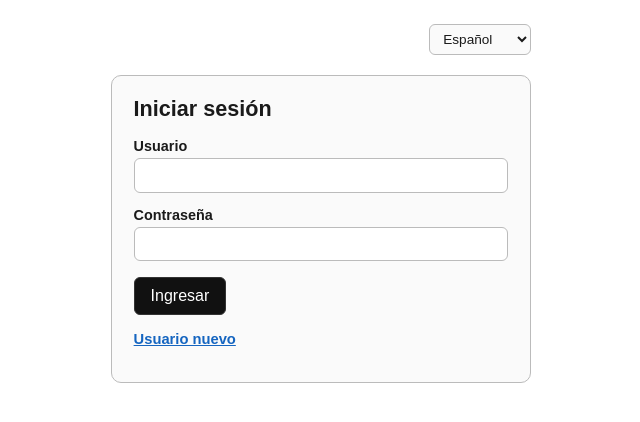
After one commit to lucastissera/analisismiscomprobantes, a Flask app: page /login in a window 1280 px wide. The commit adds this page. Shown: the top 422 px of the page, without its empty margins (319-959 px from the left). Run offline with Flask 3, Linux system fonts and the light colour scheme.

Commit message:
Creo login

```diff
--- a/app.py
+++ b/app.py
@@ -1,5 +1,7 @@
 import io
 import os
+import time
+from datetime import timedelta
 from pathlib import Path
 from uuid import uuid4
 
@@ -10,6 +12,7 @@ if os.environ.get("RENDER", "").strip().lower() not in ("true", "1", "yes"):
 
 from flask import Flask, redirect, render_template, request, send_file, session, url_for
 
+from auth import verify_credentials, whatsapp_new_user_url
 from cuit_en_arca import ArcaProcesoError, ejecutar_flujo_cuit_en_arca
 from i18n import (
     LANG_LABELS,
@@ -31,8 +34,52 @@ from sumar_imp_total import (
 
 app = Flask(__name__)
 app.secret_key = os.environ.get("SECRET_KEY", "dev-secret-cambiar-en-produccion")
+app.config["PERMANENT_SESSION_LIFETIME"] = timedelta(minutes=30)
+app.config["SESSION_REFRESH_EACH_REQUEST"] = True
 # download_id -> (bytes, nombre_archivo, mimetype)
 DESCARGAS: dict[str, tuple[bytes, str, str]] = {}
+
+# Inactividad: sin peticiones al servidor durante este tiempo → cerrar sesión.
+# Cada petición (refresco, nueva pestaña con la misma app, navegación) renueva el plazo.
+_SESSION_IDLE_SEC = 30 * 60
+
+
+def _safe_internal_path(target: str | None) -> str:
+    """Solo rutas relativas del mismo sitio (evita redirecciones abiertas)."""
+    if not target or not isinstance(target, str):
+        return url_for("index")
+    t = target.strip()
+    if t.startswith("/") and not t.startswith("//"):
+        return t
+    return url_for("index")
+
+
+@app.before_request
+def _session_idle_and_login():
+    if request.endpoint == "static" or (
+        request.path and request.path.startswith("/static")
+    ):
+        return None
+
+    now = time.time()
+    username = session.get("user")
+    if username:
+        last = session.get("last_activity")
+        if last is None:
+            session["last_activity"] = now
+            session.modified = True
+        elif (now - float(last)) > _SESSION_IDLE_SEC:
+            session.pop("user", None)
+            session.pop("last_activity", None)
+        else:
+            session["last_activity"] = now
+            session.modified = True
+
+    if request.endpoint in ("login", "set_lang", None):
+        return None
+    if session.get("user"):
+        return None
+    return redirect(url_for("login", next=request.path))
 
 
 def _entero_miles_punto(n: int) -> str:
@@ -83,6 +130,7 @@ def _inject_i18n():
     return {
         "t": t,
         "current_lang": lg,
+        "current_user": session.get("user"),
         "nombres_meses": MESES[lg],
         "langs": SUPPORTED_LANGS,
         "lang_labels": LANG_LABELS,
@@ -97,6 +145,41 @@ def set_lang(code: str):
     if isinstance(nxt, str) and nxt.startswith("/") and not nxt.startswith("//"):
         return redirect(nxt)
     return redirect(url_for("index"))
+
+
+@app.route("/login", methods=["GET", "POST"])
+def login():
+    if session.get("user"):
+        return redirect(_safe_internal_path(request.args.get("next")))
+    if request.method == "POST":
+        next_val = (request.form.get("next") or "").strip()
+        user = (request.form.get("usuario") or "").strip()
+        pwd = request.form.get("password") or ""
+        if verify_credentials(user, pwd):
+            session["user"] = user
+            session["last_activity"] = time.time()
+            session.permanent = True
+            session.modified = True
+            return redirect(_safe_internal_path(next_val or request.args.get("next")))
+        return render_template(
+            "login.html",
+            login_error=True,
+            next=next_val,
+            whatsapp_url=whatsapp_new_user_url(),
+        )
+    next_val = (request.args.get("next") or "").strip()
+    return render_template(
+        "login.html",
+        next=next_val,
+        whatsapp_url=whatsapp_new_user_url(),
+    )
+
+
+@app.get("/logout")
+def logout():
+    session.pop("user", None)
+    session.pop("last_activity", None)
+    return redirect(url_for("login"))
 
 MIME_XLSX = "application/vnd.openxmlformats-officedocument.spreadsheetml.sheet"
 
--- /dev/null
+++ b/auth.py
@@ -0,0 +1,46 @@
+"""Usuarios y contraseñas desde JSON (texto plano).
+
+- Por defecto: ``auth_users.json`` junto a este archivo (no versionar: ver ``.gitignore``).
+- En el servidor: definir la variable de entorno ``AUTH_USERS_PATH`` con la ruta absoluta
+  al JSON que solo exista en disco del host (o volumen), sin pasar por Git.
+
+Copiá ``auth_users.example.json`` → ``auth_users.json`` en cada entorno y editá usuarios/claves.
+"""
+
+from __future__ import annotations
+
+import json
+import os
+from pathlib import Path
+from urllib.parse import quote
+
+_AUTH_DIR = Path(__file__).resolve().parent
+_override = (os.environ.get("AUTH_USERS_PATH") or "").strip()
+AUTH_USERS_FILE = Path(_override) if _override else _AUTH_DIR / "auth_users.json"
+
+
+def load_users() -> dict[str, str]:
+    """Devuelve mapa usuario -> contraseña (texto plano, editable en el archivo)."""
+    if not AUTH_USERS_FILE.is_file():
+        return {}
+    try:
+        with open(AUTH_USERS_FILE, encoding="utf-8") as f:
+            data = json.load(f)
+    except (OSError, json.JSONDecodeError):
+        return {}
+    return dict(data.get("users") or {})
+
+
+def verify_credentials(username: str, password: str) -> bool:
+    users = load_users()
+    u = (username or "").strip()
+    if not u or password is None:
+        return False
+    return users.get(u) == password
+
+
+def whatsapp_new_user_url() -> str:
+    msg = (
+        "Buen día! Quiero generar mi usuario para el sistema Análisis Mis Comprobantes"
+    )
+    return f"https://wa.me/5493513132914?text={quote(msg)}"
--- /dev/null
+++ b/auth_users.example.json
@@ -0,0 +1,5 @@
+{
+  "users": {
+    "admin": "definir_clave_segura_aqui"
+  }
+}
--- /dev/null
+++ b/templates/login.html
@@ -0,0 +1,188 @@
+<!doctype html>
+<html lang="{{ current_lang }}">
+  <head>
+    <meta charset="UTF-8" />
+    <meta name="viewport" content="width=device-width, initial-scale=1.0" />
+    <title>{{ t('login_page_title') }}</title>
+    <script>
+      (function () {
+        try {
+          if (localStorage.getItem("tema") === "oscuro") {
+            document.documentElement.classList.add("modo-oscuro");
+          }
+        } catch (e) {}
+      })();
+    </script>
+    <style>
+      :root {
+        --bg-body: #ffffff;
+        --bg-panel: #fafafa;
+        --text-primary: #1a1a1a;
+        --text-muted: #444;
+        --border: #bbb;
+        --color-error: #b00020;
+        --color-link: #1565c0;
+        --btn-bg: #111;
+        --btn-text: #fff;
+        --btn-border: #333;
+      }
+      html.modo-oscuro {
+        color-scheme: dark;
+        --bg-body: #0f1014;
+        --bg-panel: #1a1c22;
+        --text-primary: #eceef3;
+        --text-muted: #aeb4c0;
+        --border: #3d424d;
+        --color-error: #ff8a95;
+        --color-link: #8ab4ff;
+        --btn-bg: #3d7dd9;
+        --btn-text: #0c1118;
+        --btn-border: #5b93e8;
+      }
+      body {
+        font-family: Arial, sans-serif;
+        margin: clamp(0.75rem, 2vw, 1.5rem);
+        background: var(--bg-body);
+        color: var(--text-primary);
+      }
+      a {
+        color: var(--color-link);
+      }
+      .pagina {
+        max-width: 420px;
+        margin: 0 auto;
+      }
+      .barra-superior {
+        display: flex;
+        flex-wrap: wrap;
+        justify-content: flex-end;
+        gap: 0.5rem;
+        margin-bottom: 1.25rem;
+      }
+      .select-idioma {
+        font-size: 0.85rem;
+        padding: 0.38rem 0.55rem;
+        border: 1px solid var(--border);
+        border-radius: 6px;
+        background: var(--bg-panel);
+        color: var(--text-primary);
+        cursor: pointer;
+      }
+      .login-card {
+        border: 1px solid var(--border);
+        border-radius: 10px;
+        padding: 1.25rem 1.35rem;
+        background: var(--bg-panel);
+      }
+      .login-card h1 {
+        margin: 0 0 1rem 0;
+        font-size: 1.35rem;
+      }
+      .login-field {
+        margin-bottom: 0.9rem;
+      }
+      .login-field label {
+        display: block;
+        margin-bottom: 0.25rem;
+        font-weight: bold;
+        font-size: 0.9rem;
+      }
+      .login-field input[type="text"],
+      .login-field input[type="password"] {
+        width: 100%;
+        padding: 0.45rem 0.5rem;
+        border: 1px solid var(--border);
+        border-radius: 6px;
+        font-size: 1rem;
+        box-sizing: border-box;
+        background: var(--bg-body);
+        color: var(--text-primary);
+      }
+      .login-actions {
+        margin-top: 1rem;
+      }
+      .login-actions button {
+        padding: 0.55rem 1rem;
+        border: 1px solid var(--btn-border);
+        background: var(--btn-bg);
+        color: var(--btn-text);
+        border-radius: 6px;
+        cursor: pointer;
+        font-size: 1rem;
+      }
+      .login-actions button:hover {
+        filter: brightness(1.08);
+      }
+      .error {
+        color: var(--color-error);
+        margin-bottom: 0.75rem;
+        font-size: 0.95rem;
+      }
+      .login-nuevo {
+        margin-top: 1rem;
+        font-size: 0.92rem;
+        color: var(--text-muted);
+      }
+      .login-nuevo a {
+        font-weight: bold;
+      }
+      .sr-only {
+        position: absolute;
+        width: 1px;
+        height: 1px;
+        padding: 0;
+        margin: -1px;
+        overflow: hidden;
+        clip: rect(0, 0, 0, 0);
+        white-space: nowrap;
+        border: 0;
+      }
+    </style>
+  </head>
+  <body>
+    <div class="pagina">
+      <div class="barra-superior">
+        <label for="select-idioma-login" class="sr-only">{{ t('lang_select_aria') }}</label>
+        <select
+          id="select-idioma-login"
+          class="select-idioma"
+          autocomplete="off"
+          onchange="location.href='/set-lang/'+encodeURIComponent(this.value)+'?next='+encodeURIComponent('/login'+window.location.search);"
+        >
+          {% for code in langs %}
+          <option value="{{ code }}" {% if code == current_lang %}selected{% endif %}>{{ lang_labels[code] }}</option>
+          {% endfor %}
+        </select>
+      </div>
+
+      <div class="login-card">
+        <h1>{{ t('login_heading') }}</h1>
+        {% if login_error %}
+        <p class="error" role="alert">{{ t('login_error_bad') }}</p>
+        {% endif %}
+        <form method="post" action="{{ url_for('login') }}" autocomplete="on">
+          <input type="hidden" name="next" value="{{ next or '' }}" />
+          <div class="login-field">
+            <label for="usuario">{{ t('login_user_label') }}</label>
+            <input id="usuario" name="usuario" type="text" autocomplete="username" required />
+          </div>
+          <div class="login-field">
+            <label for="password">{{ t('login_password_label') }}</label>
+            <input id="password" name="password" type="password" autocomplete="current-password" required />
+          </div>
+          <div class="login-actions">
+            <button type="submit">{{ t('login_submit') }}</button>
+          </div>
+        </form>
+        <p class="login-nuevo">
+          <a
+            href="{{ whatsapp_url }}"
+            target="_blank"
+            rel="noopener noreferrer"
+            >{{ t('login_new_user') }}</a
+          >
+        </p>
+      </div>
+    </div>
+  </body>
+</html>
```
Also changed, not shown: i18n.py (+40 -0 lines), sumar_imp_total.py (+3 -42 lines), templates/index.html (+12 -0 lines), 1 other file.
